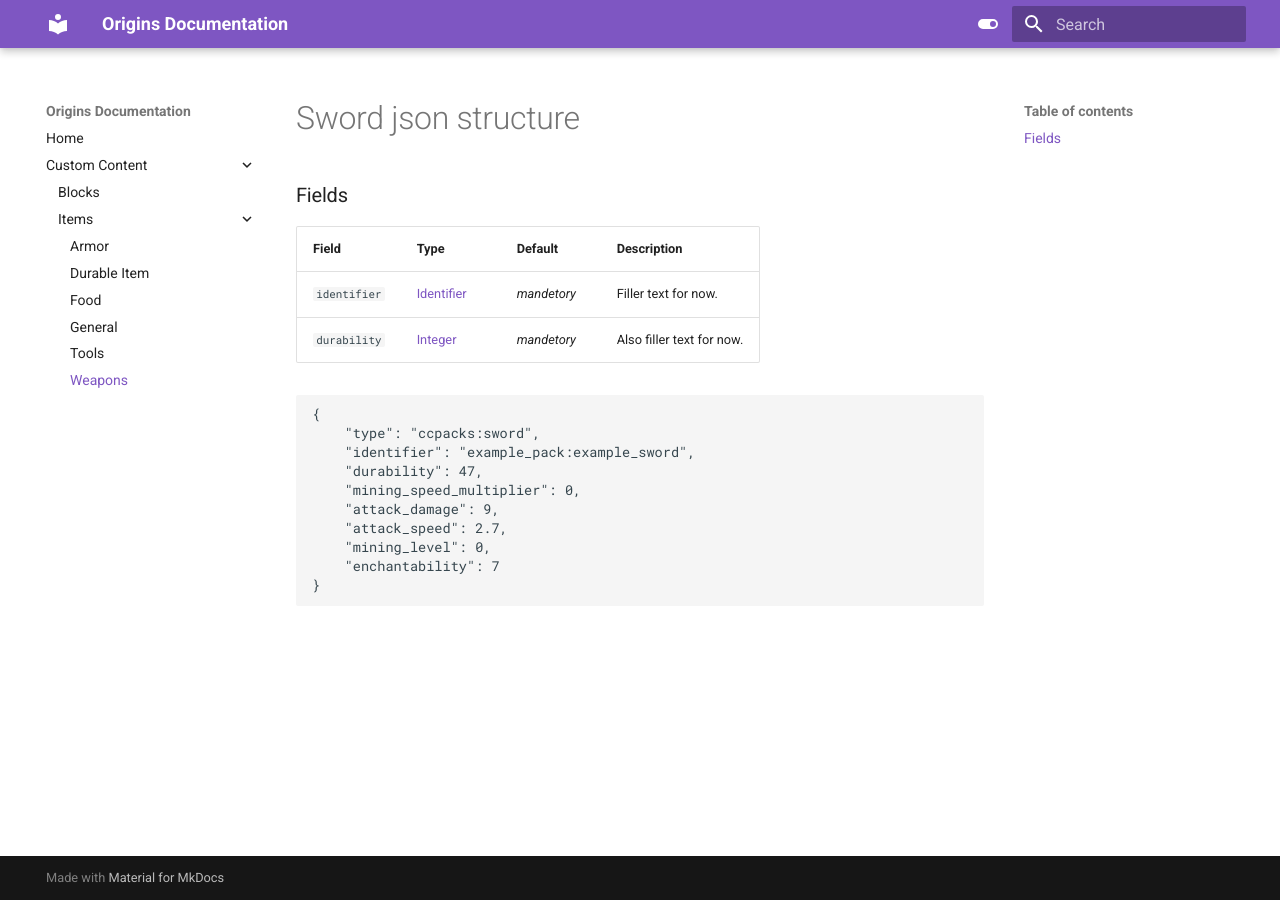
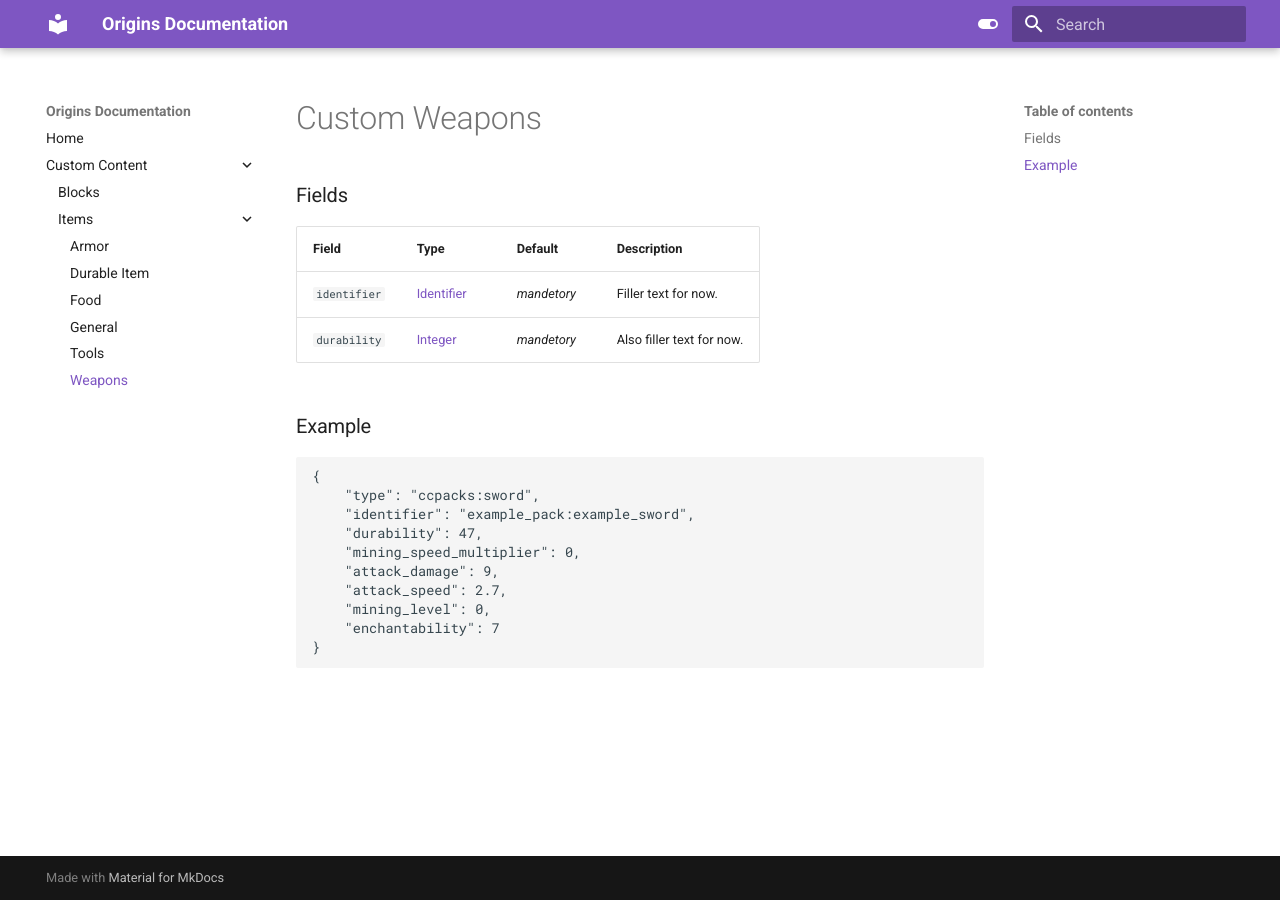
Before and after one commit to eggohito/CCPacks-Documentation, an MkDocs documentation site: the page built from docs/item/weapons.md, in a window 1280 px wide. Built offline with MkDocs 1.6.1 and Material for MkDocs 9.7.7, drawn with Linux system fonts in a browser that asks for light colours.

Commit message:
Update weapons.md

````diff
--- a/docs/item/weapons.md
+++ b/docs/item/weapons.md
@@ -1,9 +1,4 @@
----
-title: Weapons
-date: 2021-06-03
----
-
-# Sword json structure
+# Custom Weapons
 
 ### Fields
 
@@ -11,6 +6,8 @@ Field  | Type | Default | Description
 -------|------|---------|-------------
 `identifier` | [Identifier](../data_types/identifier.md) | _mandetory_ | Filler text for now.
 `durability` | [Integer](../data_types/integer.md) | _mandetory_ | Also filler text for now.
+
+### Example
 
 ```json
 {
````
